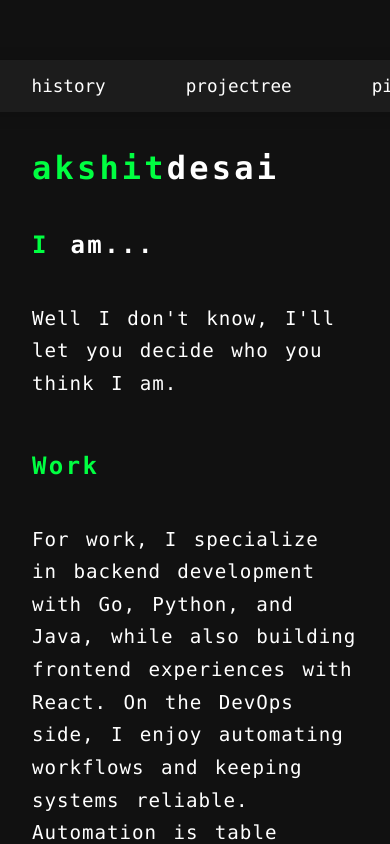
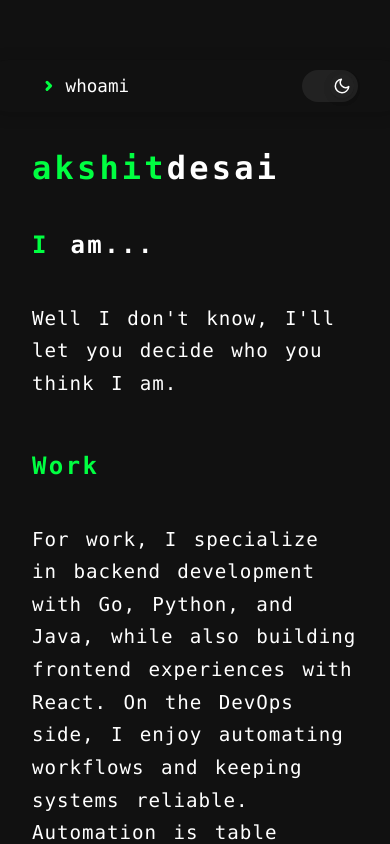
Before and after one commit to akshitdesai/akshitdesai.github.io, a React (Create React App) app: page / in a window 390 px wide. Shown: the top 844 px of the page. Built offline with nearby package versions, Linux system fonts and the light colour scheme.

Commit message:
update menu dropdown for mobile view

```diff
--- a/src/App.css
+++ b/src/App.css
@@ -307,3 +307,120 @@ p {
   margin-bottom: 2rem;
   line-height: 1.7;
 }
+
+/* Mobile menu styles */
+.menu-buttons {
+  display: flex;
+  gap: 2rem;
+}
+
+.mobile-menu {
+  display: none;
+  position: relative;
+}
+
+.dropdown-toggle {
+  background: none;
+  border: none;
+  font-size: 1.1rem;
+  color: #222;
+  padding: 0.5rem 1.5rem;
+  border-radius: 16px;
+  cursor: pointer;
+  transition: background 0.2s, color 0.2s;
+  font-family: inherit;
+  display: flex;
+  align-items: center;
+  gap: 0.5rem;
+}
+
+.App.dark .dropdown-toggle {
+  color: #fff;
+}
+
+.dropdown-arrow {
+  display: inline-flex;
+  align-items: center;
+  justify-content: center;
+  transition: transform 0.13s cubic-bezier(0.4, 0.2, 0.2, 1);
+}
+
+.dropdown-arrow.open {
+  transform: rotate(90deg);
+}
+
+.dropdown-arrow.closed {
+  transform: rotate(0deg);
+}
+
+.dropdown-list {
+  position: absolute;
+  top: 100%;
+  left: 1.6rem;
+  background: rgba(255,255,255,0.95);
+  border-radius: 16px;
+  box-shadow: 0 2px 16px rgba(0,0,0,0.08);
+  list-style: none;
+  padding: 0;
+  margin: 0;
+  min-width: 120px;
+  z-index: 101;
+}
+
+.App.dark .dropdown-list {
+  background: rgba(30,30,30,0.95);
+  box-shadow: 0 2px 16px rgba(0,0,0,0.18);
+}
+
+.dropdown-list li {
+  padding: 0.5rem 1.5rem;
+  cursor: pointer;
+  transition: background 0.2s;
+}
+
+.dropdown-list li:hover {
+  background: rgba(0,0,0,0.05);
+}
+
+.App.dark .dropdown-list li:hover {
+  background: rgba(255,255,255,0.05);
+}
+
+.dropdown-list li.active {
+  color: #a06be0;
+}
+
+.App.dark .dropdown-list li.active {
+  color: #00ff41;
+}
+
+/* Media queries for mobile */
+@media (max-width: 768px) {
+  .top-menu {
+    gap: 1rem;
+    padding: 0.5rem 1rem;
+    box-shadow: none;
+    justify-content: space-between;
+    align-items: center;
+    width: 100%;
+    max-width: 1200px;
+  }
+
+  .App.dark .top-menu {
+    background: #111;
+  }
+
+  .menu-buttons {
+    display: none;
+  }
+
+  .mobile-menu {
+    display: block;
+    margin-left: 1rem;
+  }
+
+  .theme-toggle {
+    margin-top: 0;
+    margin-right: 2rem;
+  }
+}
--- a/src/App.js
+++ b/src/App.js
@@ -1,10 +1,11 @@
 import React, { useState, useEffect } from 'react';
-import { FiSun, FiMoon } from 'react-icons/fi';
 import './App.css';
 import AboutMe from './pages/AboutMe.tsx';
 import History from './pages/History.tsx';
 import Projectree from './pages/Projectree.tsx';
 import Ping from './pages/Ping.tsx'; // import new page
+import MobileMenu from './components/MobileMenu';
+import ThemeToggle from './components/ThemeToggle';
 
 function App() {
   const [theme, setTheme] = useState('dark');
@@ -14,6 +15,7 @@ function App() {
   };
 
   const [section, setSection] = useState('whoami');
+  const [isDropdownOpen, setIsDropdownOpen] = useState(false);
 
   const renderSection = () => {
     switch (section) {
@@ -37,24 +39,26 @@ function App() {
     }
   }, [theme]);
 
+
+
   return (
     <div className={`App ${theme}`}>
 
       <nav className="top-menu">
-        <button className={section === 'whoami' ? 'active' : ''} onClick={() => setSection('whoami')}>whoami</button>
-        <button className={section === 'history' ? 'active' : ''} onClick={() => setSection('history')}>history</button>
-        <button className={section === 'projectree' ? 'active' : ''} onClick={() => setSection('projectree')}>projectree</button>
-        <button className={section === 'ping' ? 'active' : ''} onClick={() => setSection('ping')}>ping</button>
-        <div className="theme-toggle">
-        <label className="switch">
-          <input type="checkbox" checked={theme === 'dark'} onChange={toggleTheme} aria-label="Toggle theme" />
-          <span className="slider">
-            <span className="knob">
-              {theme === 'light' ? <FiSun size={18} /> : <FiMoon size={18} />}
-            </span>
-          </span>
-        </label>
-      </div>
+        <div className="menu-buttons">
+          <button className={section === 'whoami' ? 'active' : ''} onClick={() => setSection('whoami')}>whoami</button>
+          <button className={section === 'history' ? 'active' : ''} onClick={() => setSection('history')}>history</button>
+          <button className={section === 'projectree' ? 'active' : ''} onClick={() => setSection('projectree')}>projectree</button>
+          <button className={section === 'ping' ? 'active' : ''} onClick={() => setSection('ping')}>ping</button>
+        </div>
+        <MobileMenu
+          section={section}
+          setSection={setSection}
+          isDropdownOpen={isDropdownOpen}
+          setIsDropdownOpen={setIsDropdownOpen}
+          theme={theme}
+        />
+        <ThemeToggle theme={theme} toggleTheme={toggleTheme} />
       </nav>
       <main className="content">
         {renderSection()}
--- /dev/null
+++ b/src/components/MobileMenu.js
@@ -0,0 +1,49 @@
+import React, { useRef, useEffect } from 'react';
+
+const MobileMenu = ({ section, setSection, isDropdownOpen, setIsDropdownOpen, theme }) => {
+  const mobileMenuRef = useRef(null);
+
+  useEffect(() => {
+    const handleClickOutside = (event) => {
+      if (mobileMenuRef.current && !mobileMenuRef.current.contains(event.target)) {
+        setIsDropdownOpen(false);
+      }
+    };
+
+    if (isDropdownOpen) {
+      document.addEventListener('mousedown', handleClickOutside);
+    }
+
+    return () => {
+      document.removeEventListener('mousedown', handleClickOutside);
+    };
+  }, [isDropdownOpen, setIsDropdownOpen]);
+
+  const handleSectionChange = (newSection) => {
+    setSection(newSection);
+    setIsDropdownOpen(false);
+  };
+
+  return (
+    <div className="mobile-menu" ref={mobileMenuRef}>
+      <button className="dropdown-toggle" onClick={() => setIsDropdownOpen(!isDropdownOpen)}>
+        <span className={`dropdown-arrow ${isDropdownOpen ? 'open' : 'closed'} secondary-text`}>
+          <svg width="1.1rem" height="1.1rem" viewBox="0 0 20 20">
+            <polyline points="8 6 12 10 8 14" fill="none" stroke="currentColor" strokeWidth="3.5" strokeLinecap="round" strokeLinejoin="round" />
+          </svg>
+        </span>
+        {section}
+      </button>
+      {isDropdownOpen && (
+        <ul className="dropdown-list">
+          <li onClick={() => handleSectionChange('whoami')} className={section === 'whoami' ? 'active' : ''}>whoami</li>
+          <li onClick={() => handleSectionChange('history')} className={section === 'history' ? 'active' : ''}>history</li>
+          <li onClick={() => handleSectionChange('projectree')} className={section === 'projectree' ? 'active' : ''}>projectree</li>
+          <li onClick={() => handleSectionChange('ping')} className={section === 'ping' ? 'active' : ''}>ping</li>
+        </ul>
+      )}
+    </div>
+  );
+};
+
+export default MobileMenu;
--- /dev/null
+++ b/src/components/ThemeToggle.js
@@ -0,0 +1,19 @@
+import React from 'react';
+import { FiSun, FiMoon } from 'react-icons/fi';
+
+const ThemeToggle = ({ theme, toggleTheme }) => {
+  return (
+    <div className="theme-toggle">
+      <label className="switch">
+        <input type="checkbox" checked={theme === 'dark'} onChange={toggleTheme} aria-label="Toggle theme" />
+        <span className="slider">
+          <span className="knob">
+            {theme === 'light' ? <FiSun size={18} /> : <FiMoon size={18} />}
+          </span>
+        </span>
+      </label>
+    </div>
+  );
+};
+
+export default ThemeToggle;
--- a/src/pages/History.tsx
+++ b/src/pages/History.tsx
@@ -8,9 +8,39 @@ interface HistoryProps {
   theme: string;
 }
 
+interface WorkExp {
+  startDate: string;
+  endDate: string;
+  company: string;
+  colorN: number;
+  position: string;
+  description?: string[];
+  subExp?: {
+    startDate: string;
+    endDate: string;
+    company: string;
+    colorN: number;
+    position: string;
+    description?: string[];
+  };
+}
+
+interface Edu {
+  startDate: string;
+  endDate: string;
+  institute: string;
+  colorN: number;
+  degree: string;
+  description?: string[];
+  subDescription?: {
+    title: string;
+    description?: string[];
+  }[];
+}
+
 const History = ({ theme }: HistoryProps) => {
-  const [workexp, setWorkexp] = useState([]);
-  const [edu, setEdu] = useState([]);
+  const [workexp, setWorkexp] = useState<WorkExp[]>([]);
+  const [edu, setEdu] = useState<Edu[]>([]);
 
   useEffect(() => {
     setWorkexp(workexpData);
@@ -90,7 +120,7 @@ const History = ({ theme }: HistoryProps) => {
                     ? <>{colorFirstN(exp.company, exp.colorN)}</>
                     : exp.company}
                 </span>
-                <span style={{ minWidth: '10em', display: 'inline-block' }}>{exp.position}</span>
+                <span className="workexp-position">{exp.position}</span>
             </li>
             <li
               className={`workexp-details${openIdx && openIdx.type === 'workexp' && openIdx.idx === idx ? ' open' : ''}`}
@@ -122,7 +152,7 @@ const History = ({ theme }: HistoryProps) => {
                             ? <>{colorFirstN(exp.subExp.company, exp.subExp.colorN)}</>
                             : exp.subExp.company}
                         </span>
-                        <span style={{ minWidth: '10em', display: 'inline-block' }}>{exp.subExp.position}</span>
+                        <span className="workexp-position">{exp.subExp.position}</span>
                       </li>
                       {exp.subExp.description && exp.subExp.description.length > 0 && exp.subExp.description.map((desc: string, sdIdx: number) => (
                         <li key={`subdesc-${sdIdx}`} style={{ marginBottom: '0.2em', lineHeight: 1.5, display: 'flex', alignItems: 'center', paddingLeft: '1.5em' }}>
@@ -170,7 +200,7 @@ const History = ({ theme }: HistoryProps) => {
                   {openIdx && openIdx.type === 'edu' && openIdx.idx === idx
                     ? <>{colorFirstN(ed.institute,  ed.colorN)}</>
                     : ed.institute}
-                  , {ed.degree}
+                  <span className="edu-degree">, {ed.degree}</span>
                 </span>
             </li>
             <li
--- a/src/pages/history.css
+++ b/src/pages/history.css
@@ -79,3 +79,19 @@
 .App.dark .primary-link:hover {
   color: #00ff41; /* secondary color for dark theme */
 }
+
+/* Styles for workexp position */
+.workexp-position {
+  min-width: 10em;
+  display: inline-block;
+}
+
+/* Mobile responsive: hide position in workexp and degree in edu */
+@media (max-width: 768px) {
+  .workexp-position {
+    display: none;
+  }
+  .edu-degree {
+    display: none;
+  }
+}
```
Also changed, not shown: src/pages/Projects.tsx (deleted, +0 -10 lines).
